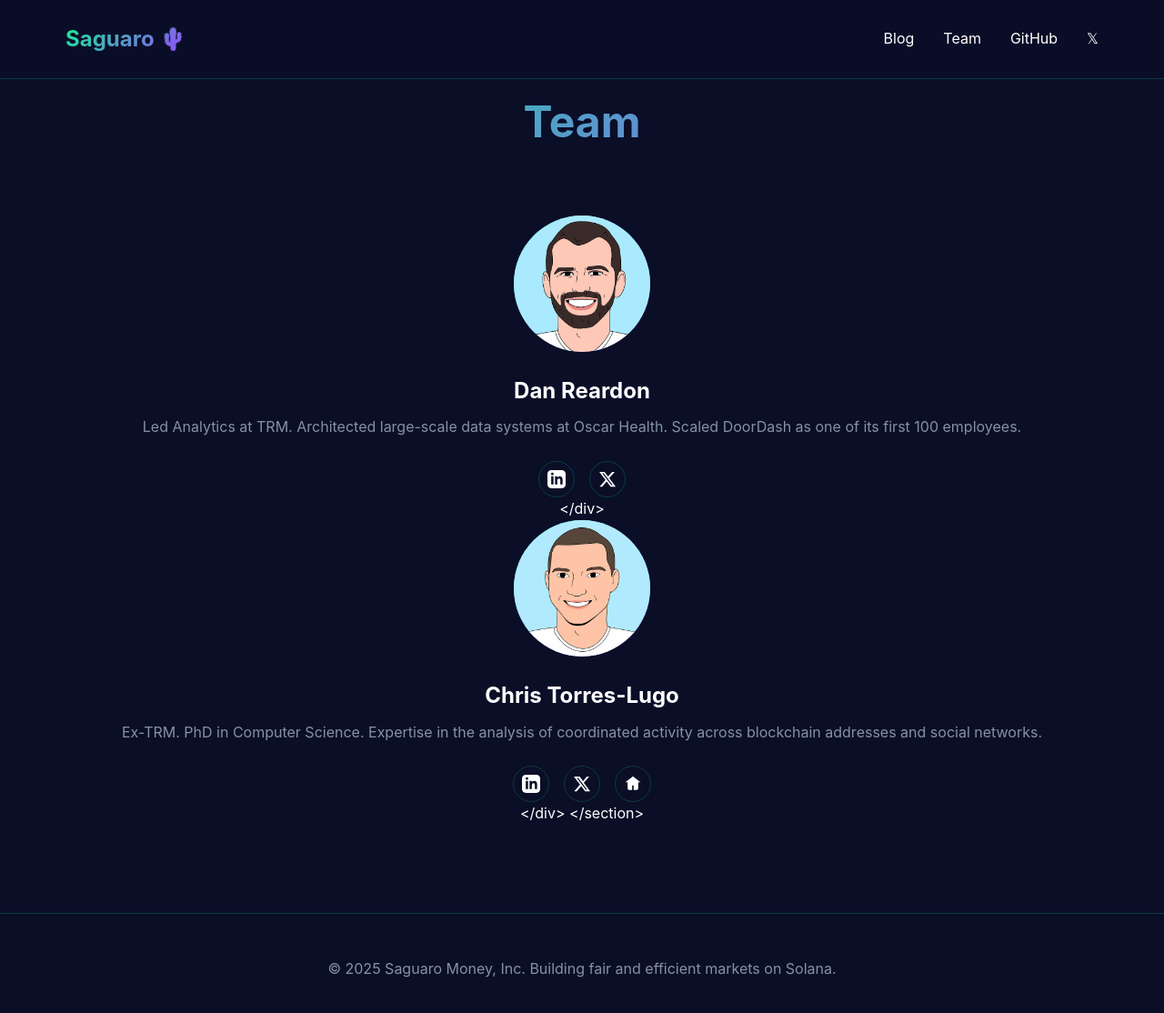
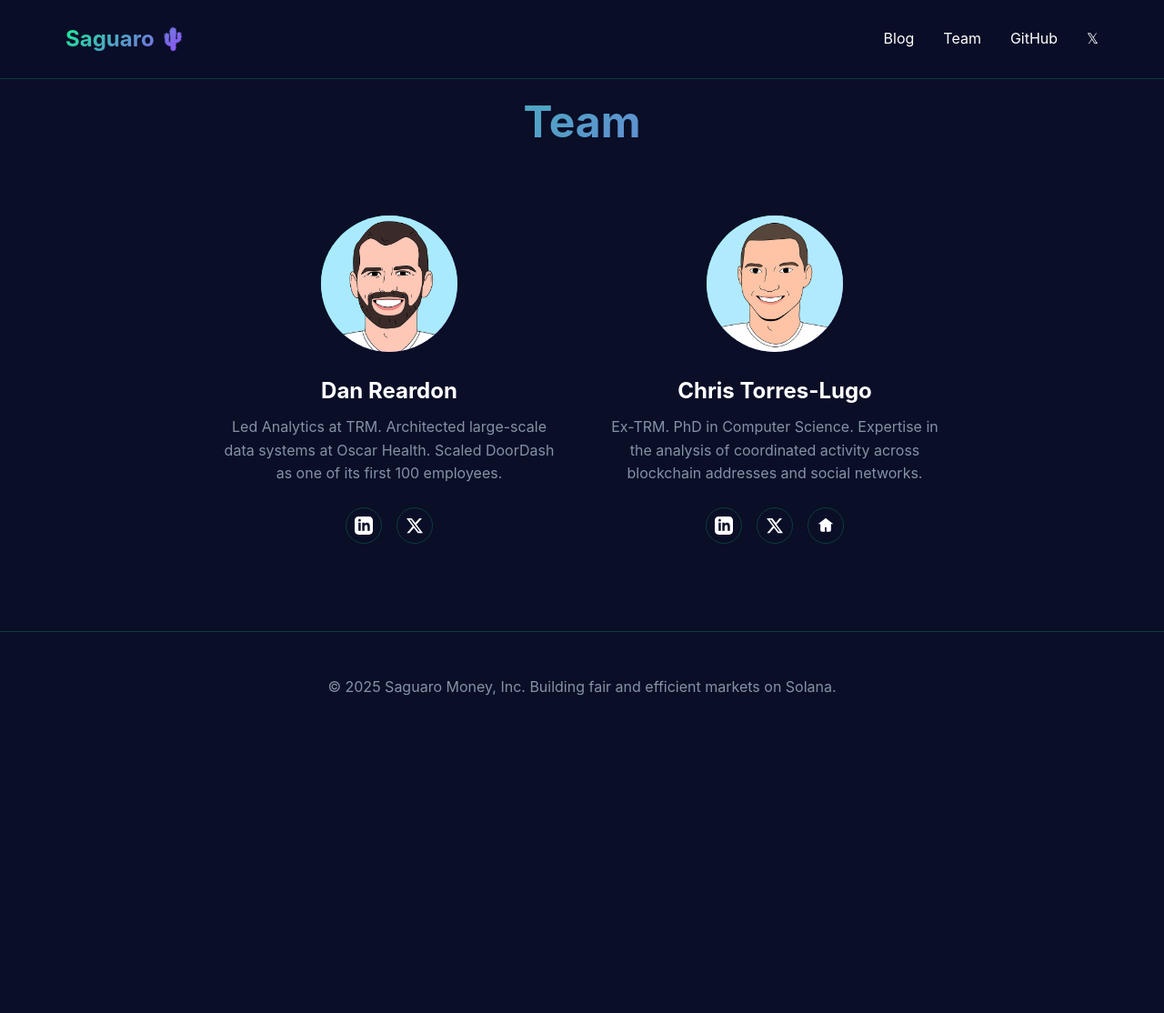
Before and after one commit to saguarocrypto/gatekeeper-landing-page, a Jekyll site: the page built from team.md, in a window 1280 px wide and 1127 px high. Shown: the top 1114 px of the window at 91% size. Built offline with Jekyll 4.4.1, drawn with Linux system fonts in a browser that asks for light colours.

Commit message:
fix team page

```diff
--- a/assets/css/style.css
+++ b/assets/css/style.css
@@ -488,6 +488,7 @@
     font-size: 2rem;
     margin-bottom: 1rem;
     color: var(--light);
+    line-height: 1.1;
 }
 
 .blog-excerpt {
@@ -519,9 +520,12 @@
 
 .team-grid {
     display: grid;
-    grid-template-columns: repeat(auto-fit, minmax(300px, 1fr));
+    grid-template-columns: repeat(auto-fit, minmax(250px, 1fr));
     gap: 3rem;
     margin-top: 3rem;
+    max-width: 800px;
+    margin-left: auto;
+    margin-right: auto;
 }
 
 .team-member {
--- a/team.md
+++ b/team.md
@@ -8,10 +8,13 @@
     <h2 class="section-title">Team</h2>
     <div class="team-grid">
         <div class="team-member">
-            <div class="member-avatar"><img src="{{ '/assets/images/dan.png' | relative_url }}" alt="Dan Reardon" style="width: 100%; height: 100%; object-fit: cover; border-radius: 50%;"></div>
+            <div class="member-avatar">
+                <img src="{{ '/assets/images/dan.png' | relative_url }}" alt="Dan Reardon" style="width: 100%; height: 100%; object-fit: cover; border-radius: 50%;">
+            </div>
             <h3 class="member-name">Dan Reardon</h3>
             <p class="member-bio">
                 Led Analytics at TRM. Architected large-scale data systems at Oscar Health. Scaled DoorDash as one of its first 100 employees.
+            </p>
             <div class="member-links">
                 <a href="https://www.linkedin.com/in/reardondaniel/" target="_blank" title="LinkedIn">
                     <svg width="20" height="20" viewBox="0 0 24 24" fill="currentColor">
@@ -25,8 +28,11 @@
                 </a>
             </div>
         </div>
+
         <div class="team-member">
-            <div class="member-avatar"><img src="{{ '/assets/images/chris.png' | relative_url }}" alt="Chris Torres-Lugo" style="width: 100%; height: 100%; object-fit: cover; border-radius: 50%;"></div>
+            <div class="member-avatar">
+                <img src="{{ '/assets/images/chris.png' | relative_url }}" alt="Chris Torres-Lugo" style="width: 100%; height: 100%; object-fit: cover; border-radius: 50%;">
+            </div>
             <h3 class="member-name">Chris Torres-Lugo</h3>
             <p class="member-bio">Ex-TRM. PhD in Computer Science. Expertise in the analysis of coordinated activity across blockchain addresses and social networks.</p>
             <div class="member-links">
```
